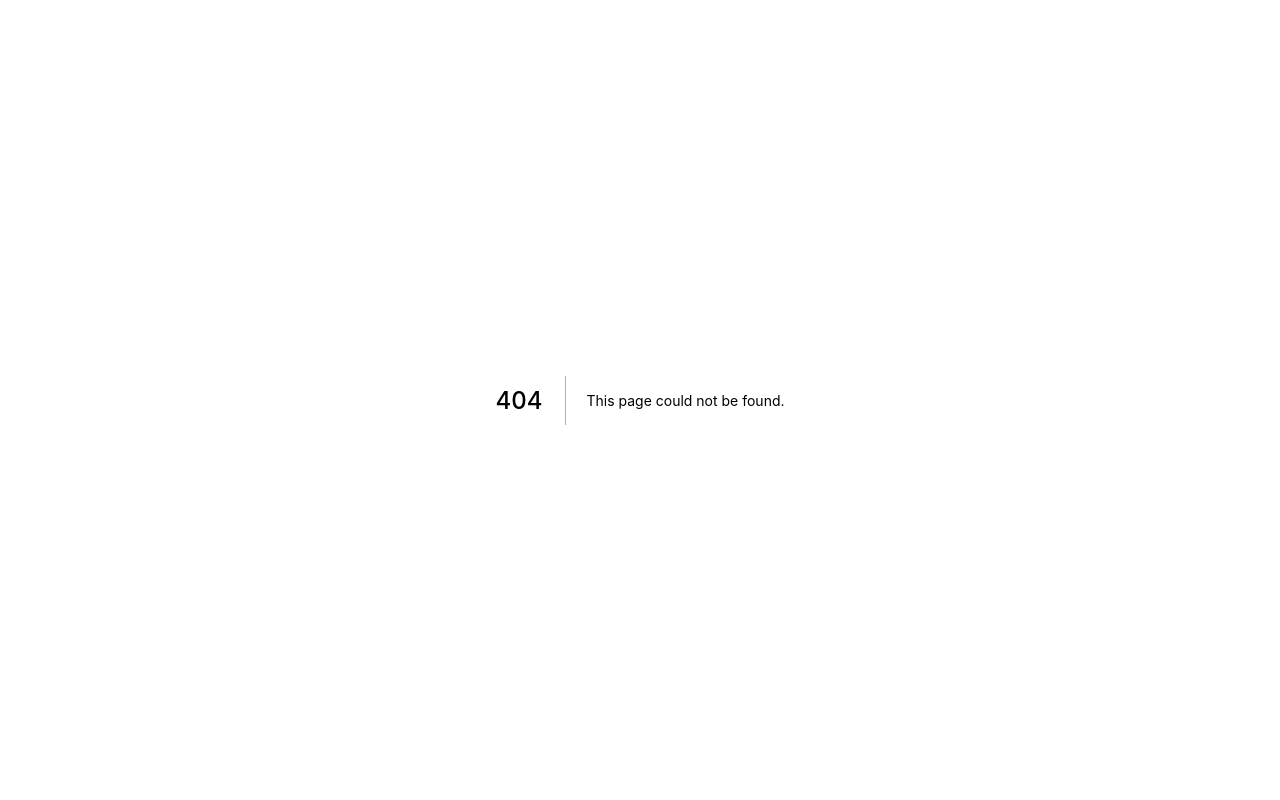
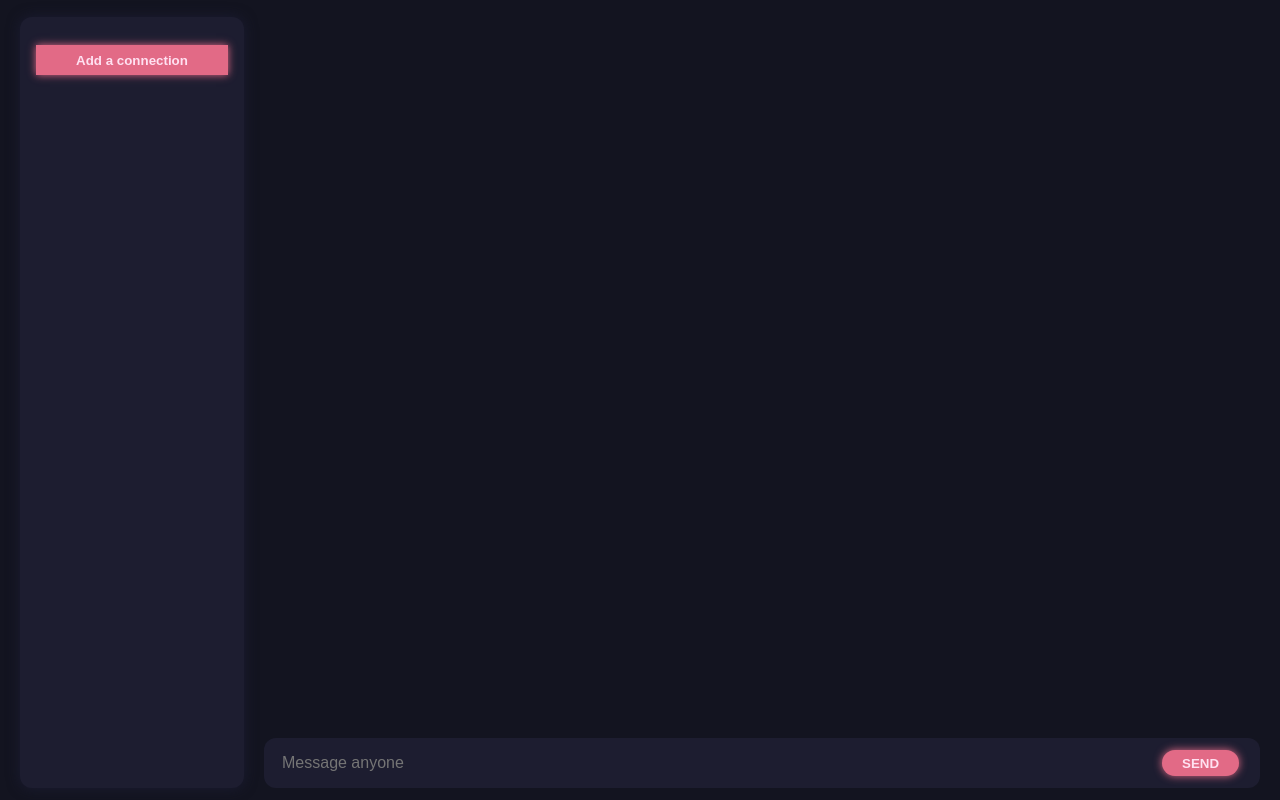
Before and after one commit to piguycs/rin-vue, a Next.js app: page /app/App in a window 1280 px wide. Before the commit this address had no page. Built offline with nearby package versions, Linux system fonts and the light colour scheme.

Commit message:
css and some initial design done

```diff
--- /dev/null
+++ b/components/MessageArea.tsx
@@ -0,0 +1,21 @@
+import styles from "../styles/MessageArea.module.css";
+
+export default function MessageArea() {
+  const sendMessage = (e: any) => {
+    e.preventDefault();
+  };
+
+  return (
+    <div className={styles.root}>
+      <div className={styles.messages}></div>
+      <form className={styles.textbox} onSubmit={sendMessage}>
+        <input
+          type="text"
+          className={styles.msginpt}
+          placeholder="Message anyone"
+        />
+        <input type="submit" className={styles.sendbtn} value="SEND" />
+      </form>
+    </div>
+  );
+}
--- /dev/null
+++ b/components/Sidebar.tsx
@@ -0,0 +1,41 @@
+import styles from '../styles/App.module.css'
+
+export default function Sidebar() {
+  var hovertimer:any
+  const tooltipShow = () => {
+    document.getElementById("tooltiptext")!.style.visibility = "visible";
+    document.getElementById("tooltiptext")!.style.opacity = "1";
+  };
+  const tooltipHide = () => {
+    document.getElementById("tooltiptext")!.style.visibility = "hidden";
+    document.getElementById("tooltiptext")!.style.transition = "opacity 0.6s";
+    document.getElementById("tooltiptext")!.style.opacity = "0";
+  };
+
+  // add connection button
+  const addConn = (e:any) => {
+    e.preventDefault()
+    console.log("hello")
+  }
+
+  return (
+      <div className={styles.rooms}>
+        <button className={styles.addroombtn} onClick={addConn}>
+          <span
+            onMouseEnter={() => {
+              hovertimer = setTimeout(tooltipShow, 3000);
+            }}
+            onMouseLeave={() => {
+              clearTimeout(hovertimer);
+              setTimeout(tooltipHide, 1000);
+            }}
+          >
+            Add a connection
+          </span>
+          <span id="tooltiptext" className={styles.tooltiptext}>
+            Add a connection to your peers to create a message room
+          </span>
+        </button>
+      </div>
+  )
+}
--- a/package.json
+++ b/package.json
@@ -11,7 +11,9 @@
   "dependencies": {
     "next": "12.1.6",
     "react": "18.1.0",
-    "react-dom": "18.1.0"
+    "react-dom": "18.1.0",
+    "socket.io-client": "^4.5.1",
+    "socket.io-p2p": "^2.2.0"
   },
   "devDependencies": {
     "@types/node": "17.0.35",
--- /dev/null
+++ b/pages/app/App.tsx
@@ -0,0 +1,12 @@
+import MessageArea from "../../components/MessageArea";
+import Sidebar from "../../components/Sidebar";
+import styles from "../../styles/App.module.css";
+
+export default function App() {
+  return (
+    <div className={styles.root}>
+      <Sidebar />
+      <MessageArea />
+    </div>
+  );
+}
--- /dev/null
+++ b/pages/app/index.tsx
@@ -0,0 +1,5 @@
+import App from "./App";
+
+export default function app() {
+  return <App />;
+}
--- /dev/null
+++ b/styles/App.module.css
@@ -0,0 +1,94 @@
+.root {
+  display: flex;
+  flex-direction: row;
+  padding-top: 17px;
+  padding-bottom: 12px;
+  height: 100vh;
+  width: 100;
+  background-color: hsl(238, 25%, 10%);
+
+  color: #f2f7fe;
+}
+
+.rooms {
+  background-color: hsl(238, 25%, 15%);
+  box-shadow: 0px 0px 13px hsl(238, 30%, 15%);
+  margin-left: 20px;
+  margin-right: 20px;
+  width: 14rem;
+  min-width: 14rem;
+  border-radius: 12px;
+  padding: 1rem;
+  display: flex;
+  flex-direction: column;
+  align-items: center;
+
+}
+
+.addroombtn {
+  background-color: hsl(346, 67%, 65%);
+  border: rgba(0, 0, 0, 0);
+  color: #ffe1f1;
+  height: 30px;
+  width: 100%;
+  margin: 12px;
+  font-weight: 600;
+  box-shadow: 0px 0px 8px hsl(346, 67%, 65%);
+
+  position: relative;
+
+}
+
+.addroombtn:hover {
+  background-color: hsl(346, 67%, 60%);
+  transition: background-color 0.3s;
+}
+
+.addroombtn:active {
+  background-color: hsl(346, 67%, 53%);
+  transition: background-color 0.5s cubic-bezier(0.075, 0.82, 0.165, 1);
+}
+
+.addroombtn .tooltiptext {
+  visibility: hidden;
+  width: 200px;
+  height: 70px;
+  background-color: hsl(238, 25%, 10%);
+  color: #fff;
+  text-align: center;
+  padding: 5px 0;
+  border-radius: 6px;
+  padding: 20px;
+
+  display: flex;
+  align-items: center;
+  justify-content: center;
+
+  /* Position the tooltip text */
+  position: absolute;
+  z-index: 1;
+  top: 140%;
+  left: 50%;
+  margin-left: -100px;
+
+  /* Fade in tooltip */
+  opacity: 0;
+  transition: opacity 0.3s;
+}
+
+/* the arrow for tooltips */
+.addroombtn .tooltiptext::after {
+  content: "";
+  position: absolute;
+  bottom: 100%;
+  left: 50%;
+  margin-left: -5px;
+  border-width: 5px;
+  border-style: solid;
+  border-color: transparent transparent hsl(238, 25%, 10%) transparent;
+}
+
+/* .addroombtn:hover .tooltiptext { */
+/* visibility: visible; */
+  /* opacity: 1; */
+/* } */
--- /dev/null
+++ b/styles/MessageArea.module.css
@@ -0,0 +1,62 @@
+.root {
+  display: grid;
+  grid-template-rows: 1fr 50px;
+  grid-template-areas:
+    "messages"
+    "textbox";
+
+  width: 100%;
+  padding-right: 20px;
+}
+
+.messages {
+  grid-area: messages;
+}
+
+.textbox {
+  grid-area: textbox;
+  background-color: hsl(238, 25%, 15%);
+  border-radius: 12px;
+  display: grid;
+  grid-template-columns: 1fr 6rem;
+  padding: 7px;
+  padding-left: 16px;
+}
+
+.msginpt {
+  height: 100%;
+  background-color: rgba(0,0,0,0);
+  border: 0;
+  border-color: #555;
+  color: #f2f7fe;
+  padding-right: 5px;
+  font-size: medium;
+}
+
+.msginpt:focus {
+  outline: 0;
+  border-color: #f2f7fe;
+}
+
+.sendbtn {
+  background-color: hsl(346, 67%, 65%);
+  border: rgba(0, 0, 0, 0);
+  color: #ffe1f1;
+  font-weight: 600;
+  box-shadow: 0px 0px 8px hsl(346, 67%, 65%);
+  margin: 5px;
+  padding-left: 20px;
+  padding-right: 20px;
+  border-radius: 20px;
+  width: fit-content;
+}
+
+.sendbtn:hover {
+  background-color: hsl(346, 67%, 60%);
+  transition: background-color 0.3s;
+}
+
+.sendbtn:active {
+  background-color: hsl(346, 67%, 53%);
+  transition: background-color 0.5s cubic-bezier(0.075, 0.82, 0.165, 1);
+}
```
Also changed, not shown: components/Connections.tsx (added, +7 -0 lines), pages/index.tsx (+3 -49 lines), 1 other file (tests, documents, lock files or other folders).
